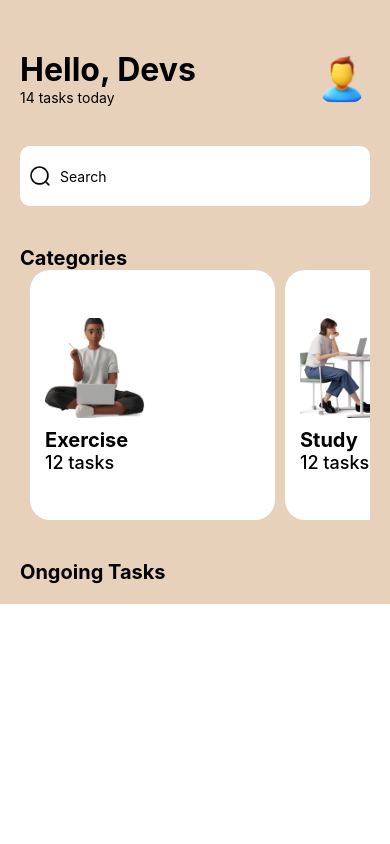
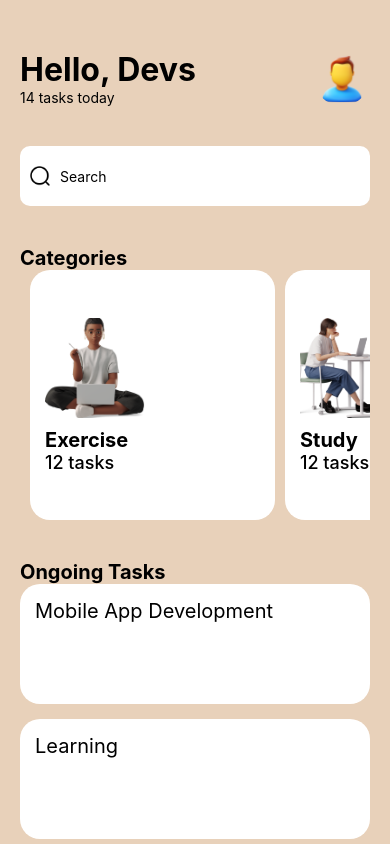
Before and after one commit to bakorx/rn-assignment3-11279787, a React Native app in the folder nativeapp/: screen / in a window 390 px wide. Built offline with nearby package versions, Linux system fonts and the light colour scheme.

Commit message:
complete ongoing tasks

```diff
--- a/nativeapp/App.js
+++ b/nativeapp/App.js
@@ -1,5 +1,5 @@
 import React, { useState } from 'react';
-import { StyleSheet, Text, View, Image, TextInput, TouchableOpacity, FlatList, ScrollView } from 'react-native';
+import { StyleSheet, Text, View, Image, TextInput, TouchableOpacity, FlatList, ScrollView, SectionList } from 'react-native';
 import { StatusBar } from 'expo-status-bar';
 
 const data = [
@@ -41,13 +41,23 @@ const data = [
   },
 ];
 
-const Category = ({ title, taskNumber, categoryImage }) => (
-  <View style={styles.categoryContainer}>
-    <Image source={categoryImage} style={styles.categoryImage} />
-    <Text style={styles.categoryTitle}>{title}</Text>
-    <Text style={styles.categoryTaskNumber}>{taskNumber} tasks</Text>
-  </View>
-);
+const ONGOING_TASKS = [
+  "Mobile App Development",
+  "Learning",
+  "Eating",
+  "Coding",
+  "Studying",
+  "Teaching",
+  "Reading",
+  "Writing",
+  "Exercising",
+  "Walking",
+  "Sleeping",
+  "Watching TV",
+  "Cooking",
+  "Cleaning",
+  "Shopping",
+];
 
 export default function App() {
   const [searchText, setSearchText] = useState('');
@@ -90,11 +100,11 @@ export default function App() {
         <FlatList
           data={data}
           renderItem={({ item }) => (
-            <Category
-              title={item.title}
-              taskNumber={item.tasks}
-              categoryImage={item.categoryImage}
-            />
+            <View style={styles.categoryContainer}>
+              <Image source={item.categoryImage} style={styles.categoryImage} />
+              <Text style={styles.categoryTitle}>{item.title}</Text>
+              <Text style={styles.categoryTaskNumber}>{item.tasks} tasks</Text>
+            </View>
           )}
           keyExtractor={(item) => item.id.toString()}
           horizontal={true}
@@ -104,7 +114,15 @@ export default function App() {
         <Text style={{ fontSize: 20, fontWeight: "bold", marginTop: 40 }}>
           Ongoing Tasks
         </Text>
-
+        <SectionList
+          sections={[{ title: "Ongoing Tasks", data: ONGOING_TASKS }]}
+          keyExtractor={(item, index) => item + index}
+          renderItem={({ item }) => (
+            <View style={styles.ongoingTaskContainer}>
+              <Text style={styles.ongoingTaskTitle}>{item}</Text>
+            </View>
+          )}
+        />
       </View>
     </ScrollView>
   );
@@ -183,4 +201,16 @@ const styles = StyleSheet.create({
     height: 100,
     marginBottom: 10,
   },
+  ongoingTaskContainer: {
+    backgroundColor: "#fff",
+    borderRadius: 20,
+    padding: 15,
+    marginBottom: 15,
+    height: 120,
+  },
+  ongoingTaskTitle: {
+    fontSize: 20,
+    color: "#000",
+    marginBottom: 10,
+  },
 });
```
